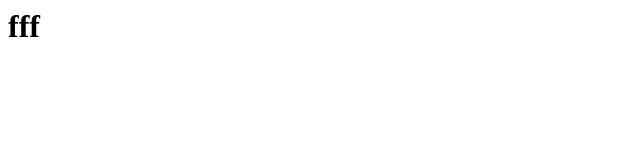
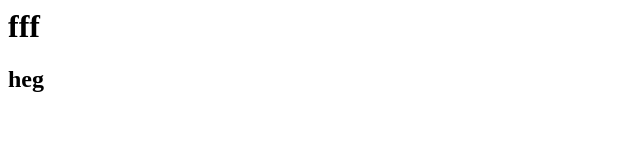
Before and after one commit to Nemxfacami/hexooraitx.github.io, a plain HTML site: page Index.html in a window 1280 px wide. Shown: the full height of the page, 0-640 px from the left. Drawn offline with Linux system fonts and the light colour scheme.

Commit message:
Update Index.html

```diff
--- a/Index.html
+++ b/Index.html
@@ -1 +1,2 @@
 <h1>fff</h1>
+<h2>heg</h2>
```
